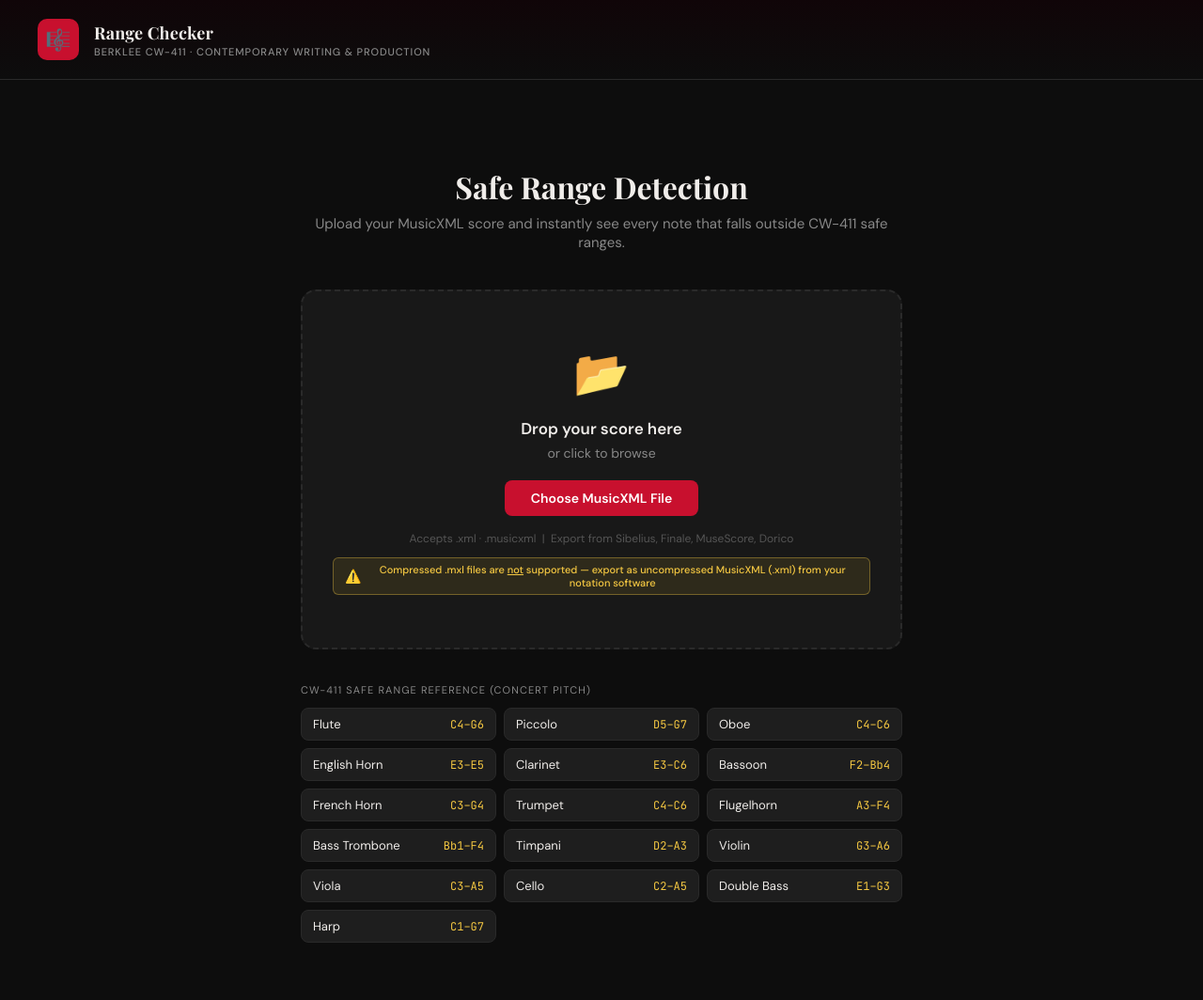
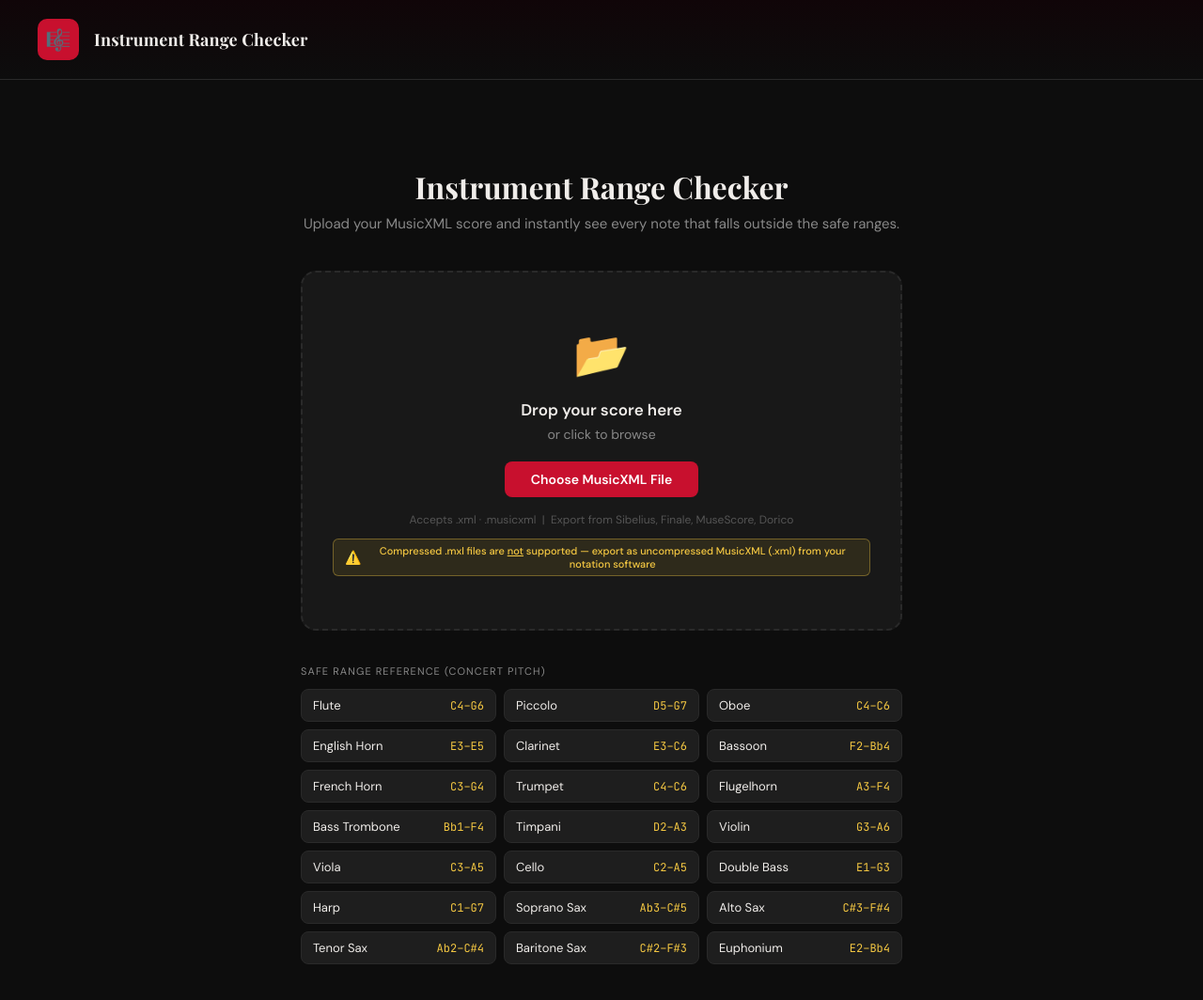
Before and after one commit to oksalkemal/CW-411-Range-Checker, a React (Vite) app: page / in a window 1280 px wide. Shown: the top 1064 px of the page at 94% size. Built offline with nearby package versions, Linux system fonts and the light colour scheme.

Commit message:
Update3 App.jsx
Last update with euphonium and saxes added plus nam changed to generic

```diff
--- a/src/App.jsx
+++ b/src/App.jsx
@@ -12,8 +12,8 @@ function midiToNote(m) {
   return NOTE_NAMES[((m % 12) + 12) % 12] + (Math.floor(m / 12) - 1);
 }
 
-// ─── SAFE RANGES (Concert Pitch, MIDI) — CW-411 ──────────────────────────────
-// Source: CW-411 Safe Ranges PDF — all values concert pitch — INSTRUCTOR VERIFIED
+// ─── SAFE RANGES (Concert Pitch, MIDI) ─────────────────────────────────────────
+// Source: Instructor-verified safe ranges — all values concert pitch
 const SAFE_RANGES = {
   // bufferHigh = caution semitones above safe high (0 = no caution zone, straight to red)
   // bufferLow  = caution semitones below safe low  (0 = no caution zone, straight to red)
@@ -33,6 +33,13 @@ const SAFE_RANGES = {
   Cello:            { low: 36, high: 81,  bufferHigh: 8, bufferLow: 0 }, // C2–A5   | caution ↑ Bb5–F6
   "Double Bass":    { low: 28, high: 55,  bufferHigh: 5, bufferLow: 0 }, // E1–G3   | caution ↑ Ab3–C4
   Harp:             { low: 24, high: 103, bufferHigh: 0, bufferLow: 0 }, // C1–G7   | no caution zones
+  // ── Saxophones (all concert pitch; Bb instruments -2/-14, Eb instruments -9/-21) ──
+  "Soprano Sax":    { low: 56, high: 73,  bufferHigh: 6, bufferLow: 0 }, // Ab3–Db5 | caution ↑ D5–Ab5  (Bb instrument, written Bb3–Eb5)
+  "Alto Sax":       { low: 49, high: 66,  bufferHigh: 6, bufferLow: 0 }, // Db3–F#4 | caution ↑ G4–C5   (Eb instrument, written Bb3–Eb5)
+  "Tenor Sax":      { low: 44, high: 61,  bufferHigh: 6, bufferLow: 0 }, // Ab2–Db4 | caution ↑ D4–G4   (Bb instrument, written Bb3–Eb5)
+  "Baritone Sax":   { low: 37, high: 54,  bufferHigh: 6, bufferLow: 0 }, // Db2–F#3 | caution ↑ G3–C4   (Eb instrument, written Bb3–Eb5)
+  // ── Euphonium (concert pitch, bass clef) ──────────────────────────────────
+  Euphonium:        { low: 40, high: 70,  bufferHigh: 6, bufferLow: 0 }, // E2–Bb4  | caution ↑ B4–E5
 };
 
 
@@ -58,6 +65,12 @@ const ALIASES = [
   [["violoncello","cello"], "Cello"],
   [["double bass","contrabass","kontrabass"], "Double Bass"],
   [["harp","harpe","arpa"], "Harp"],
+  // Saxophones — order matters: more specific first
+  [["soprano sax","soprano saxophone","sax soprano","saxofone soprano"], "Soprano Sax"],
+  [["alto sax","alto saxophone","sax alto","saxofone alto","eb alto"], "Alto Sax"],
+  [["baritone sax","bari sax","baritone saxophone","sax baritone","saxofone barítono"], "Baritone Sax"],
+  [["tenor sax","tenor saxophone","sax tenor","saxofone tenor"], "Tenor Sax"],
+  [["euphonium","eufonium","euphonim","baritone horn","baritono"], "Euphonium"],
 ];
 
 function resolveInstrument(name) {
@@ -280,10 +293,7 @@ export default function App() {
               }}>🎼</div>
               <div>
                 <div style={{ fontFamily: "'Playfair Display', serif", fontSize: 18, fontWeight: 700, letterSpacing: ".01em" }}>
-                  Range Checker
-                </div>
-                <div style={{ fontSize: 11, color: COLORS.muted, fontWeight: 500, letterSpacing: ".08em", textTransform: "uppercase", marginTop: 1 }}>
-                  Berklee CW-411 · Contemporary Writing & Production
+                  Instrument Range Checker
                 </div>
               </div>
             </div>
@@ -311,10 +321,10 @@ export default function App() {
           {state === "idle" && (
             <div className="fade-up" style={{ maxWidth: 640, margin: "60px auto 0" }}>
               <h1 style={{ fontFamily: "'Playfair Display', serif", fontSize: 32, fontWeight: 700, textAlign: "center", marginBottom: 8 }}>
-                Safe Range Detection
+                Instrument Range Checker
               </h1>
               <p style={{ textAlign: "center", color: COLORS.muted, fontSize: 15, marginBottom: 40 }}>
-                Upload your MusicXML score and instantly see every note that falls outside CW-411 safe ranges.
+                Upload your MusicXML score and instantly see every note that falls outside the safe ranges.
               </p>
 
               {/* Upload zone */}
@@ -362,7 +372,7 @@ export default function App() {
               {/* Safe range reference */}
               <div style={{ marginTop: 36 }}>
                 <div style={{ fontSize: 11, textTransform: "uppercase", letterSpacing: ".1em", color: COLORS.muted, marginBottom: 12 }}>
-                  CW-411 Safe Range Reference (Concert Pitch)
+                  Safe Range Reference (Concert Pitch)
                 </div>
                 <div style={{ display: "grid", gridTemplateColumns: "repeat(auto-fill, minmax(180px, 1fr))", gap: 8 }}>
                   {Object.entries(SAFE_RANGES).map(([name, r]) => (
@@ -443,7 +453,7 @@ export default function App() {
                 <div className="fade-up-2" style={{ textAlign: "center", padding: "60px 32px", background: `rgba(34,197,94,.08)`, border: `1px solid rgba(34,197,94,.25)`, borderRadius: 16 }}>
                   <div style={{ fontSize: 48, marginBottom: 12 }}>🎉</div>
                   <div style={{ fontFamily: "'Playfair Display',serif", fontSize: 22, fontWeight: 700, color: COLORS.success, marginBottom: 8 }}>All notes within safe ranges!</div>
-                  <div style={{ color: COLORS.muted }}>No CW-411 range issues detected in this score.</div>
+                  <div style={{ color: COLORS.muted }}>No range issues detected in this score.</div>
                 </div>
               ) : (
                 <>
@@ -502,7 +512,7 @@ export default function App() {
                   {/* Per-instrument breakdown */}
                   <div style={{ marginTop: 24 }}>
                     <div className="fade-up-3" style={{ fontSize: 11, textTransform: "uppercase", letterSpacing: ".1em", color: COLORS.muted, marginBottom: 12 }}>
-                      CW-411 Safe Ranges Reference
+                      Safe Ranges Reference
                     </div>
                     <div style={{ display: "grid", gridTemplateColumns: "repeat(auto-fill, minmax(200px, 1fr))", gap: 8 }}>
                       {Object.entries(SAFE_RANGES).map(([name, r]) => {
```
